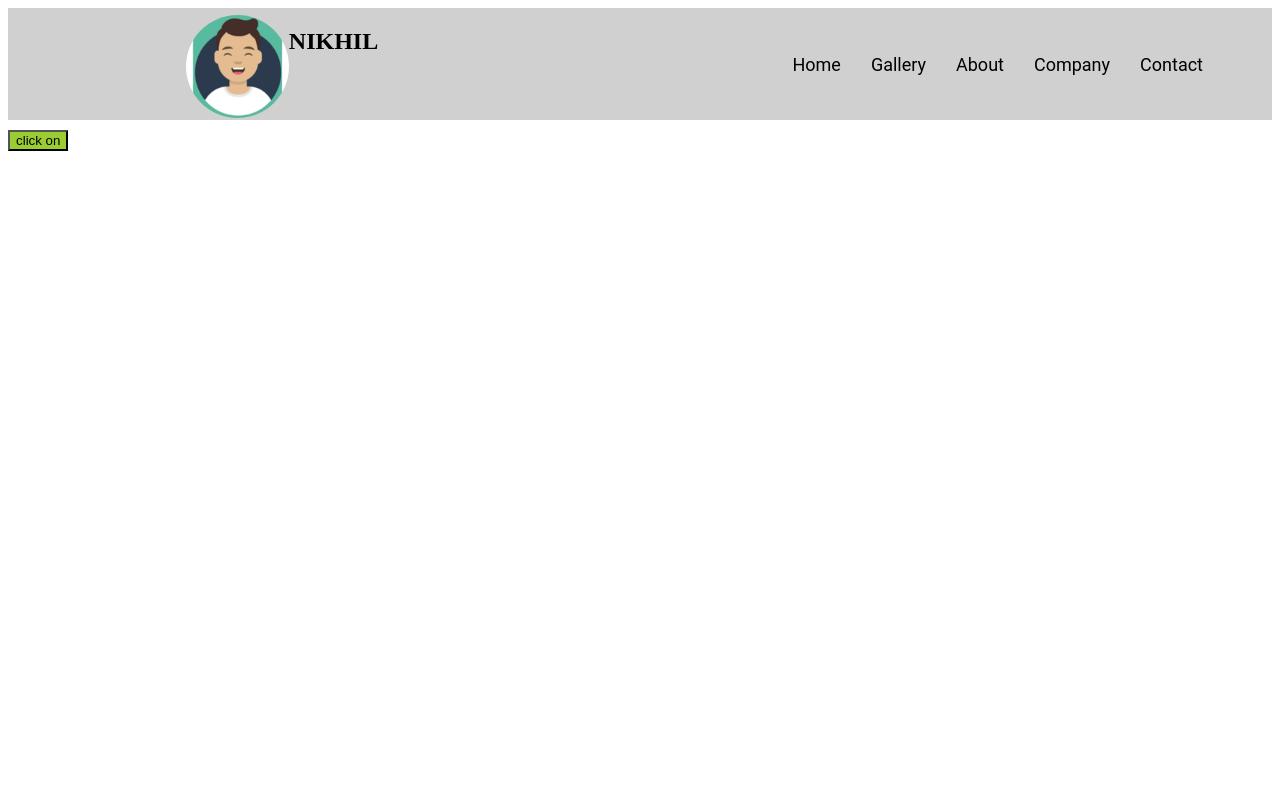
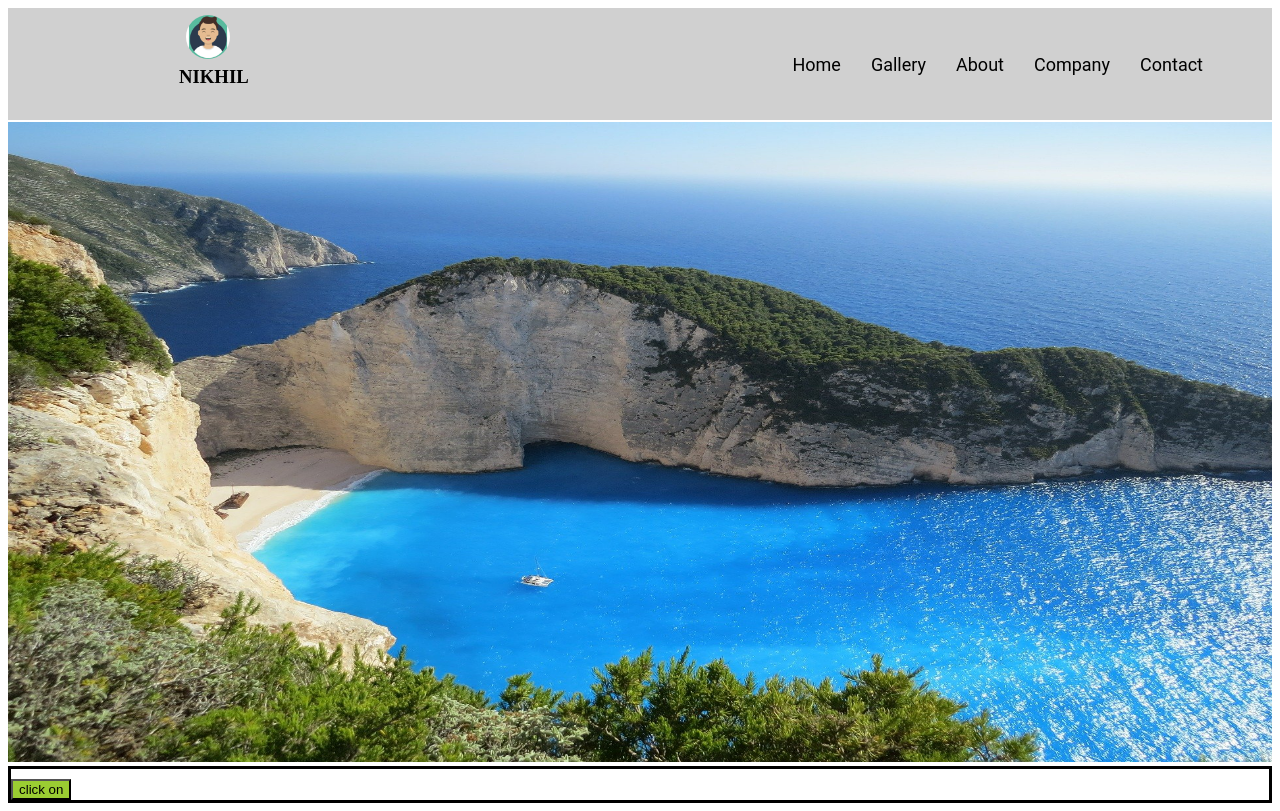
Before and after one commit to Nikhilkambo/testwabsite, a plain HTML site: page index.html in a window 1280 px wide. Drawn offline with Linux system fonts and the light colour scheme.

Commit message:
Add files via upload

```diff
--- a/index.html
+++ b/index.html
@@ -10,22 +10,20 @@
             document.write("hello ");
         }
     </script>
-
 </head>
 
 <body>
     <header id="header">
         <div class="navlogo">
-            <img src="img/logo.png
-            " alt="" srcset="">
-            <h2 class="logo">NIKHIL</h2>
+            <img src="img/logo.png" alt="" srcset="">
+            <h3 class="logo">NIKHIL</h3>
         </div>
         <div class="navitem">
             <ul>
-                <li><a href="#">Home</a> </li>
-                <li><a href="#">Gallery </a> </li>
-                <li><a href="#">About </a> </li>
-                <li><a href="#">Company</a> </li>
+                <li><a href="#">Home</a></li>
+                <li><a href="#">Gallery</a></li>
+                <li><a href="#">About </a></li>
+                <li><a href="#">Company</a></li>
                 <li><a href="#">Contact</a></li>
 
             </ul>
@@ -34,7 +32,13 @@
 
 
     </header>
-    <button class="nk" onclick="hello()"> click on</button>
+    <slider id="slider">
+        <box class="box"><img src="img/beach-418742_1920.jpg
+            " alt="" srcset=""></box>
+    </slider>
+    <main id="mainbar">
+        <button class="nk" onclick="hello()"> click on</button>
+    </main>
 
 
 </body>
--- a/style.css
+++ b/style.css
@@ -6,7 +6,7 @@
 
 .navlogo {
     float: left;
-    display: flex;
+    width: 14%;
 }
 
 .navlogo img {
@@ -18,6 +18,8 @@
 
 .logo {
     text-align: center;
+    margin-left: 171px;
+    margin-top: 3px;
 }
 
 @media screen and (max-width: 600px) {
@@ -49,19 +51,16 @@
     text-decoration: none;
 }
 
-@media screen and (max-width: 500px) {
-    .navitem {
-        float: right;
-        margin: -43px;
-    }
-    .navitem a {}
+#slider .box {}
+
+#slider .box img {
+    width: 100%;
+    margin-top: 2px;
+    height: 40em;
 }
 
-li:hover {
-    border-radius: 3px;
-    background-color: white;
-    color: rgb(49, 172, 12);
-    padding: 0px;
+#mainbar {
+    border: solid 3px;
 }
 
 .nk {
```
